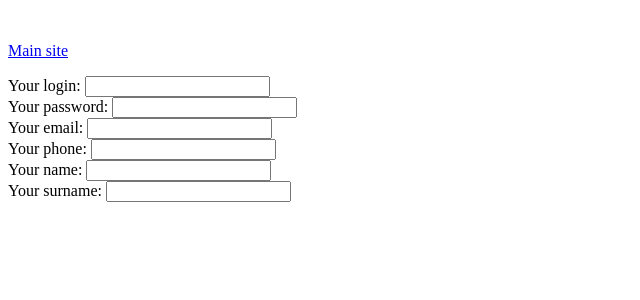
After one commit to karolinakowalczyk/Hotele-bazy-danych, a Django app: page /signUp/ in a window 1280 px wide. The commit adds this page. Shown: the top 300 px of the page, without its empty margins (0-640 px from the left). Run offline with Django 3.2, Linux system fonts and the light colour scheme.

Commit message:
add sign in/up labels

```diff
--- /dev/null
+++ b/hotele_baza/hotele_baza/databaseapp/templates/databaseapp/signUp.html
@@ -0,0 +1,24 @@
+{% extends "databaseapp/base.html" %}
+
+{% block content %}
+     <div class="signupbuttons">
+        <label for="userlogin">Your login:</label>
+        <input type="text" name="userlogin" id="userlogin" />
+        <br>
+        <label for="userpassword">Your password:</label>
+        <input type="password" name="userpassword" id="userpassword" />
+        <br>
+        <label for="useremail">Your email:</label>
+        <input type="text" name="useremail" id="useremail" />
+        <br>
+        <label for="userphone">Your phone:</label>
+        <input type="text" name="userphone" id="userphone" />
+        <br>
+        <label for="username">Your name:</label>
+        <input type="text" name="username" id="username" />
+        <br>
+        <label for="usersurname">Your surname:</label>
+        <input type="text" name="usersurname" id="usersurname" />
+         <br>
+    </div>
+{% endblock content %}
--- a/hotele_baza/hotele_baza/databaseapp/urls.py
+++ b/hotele_baza/hotele_baza/databaseapp/urls.py
@@ -4,5 +4,7 @@ from . import views
 app_name = 'databaseapp'
 
 urlpatterns = [
-        path('', views.index, name='index')
+        path('', views.index, name='index'),
+        path('login/', views.login, name='login'),
+        path('signUp/', views.signUp, name='signUp')
     ]
--- a/hotele_baza/hotele_baza/databaseapp/views.py
+++ b/hotele_baza/hotele_baza/databaseapp/views.py
@@ -1,9 +1,13 @@
 from django.shortcuts import render
 from .models import Users
-
-
 
 def index(request):
     user_list = Users.objects.order_by('surname')[:5]
     context = {'user_list': user_list}
     return render(request, 'databaseapp/index.html', context)
+
+def login(request):
+    return render(request, 'databaseapp/login.html')
+
+def signUp(request):
+    return render(request, 'databaseapp/signUp.html')
```
Also changed, not shown: hotele_baza/hotele_baza/databaseapp/templates/databaseapp/index.html (+6 -11 lines), hotele_baza/hotele_baza/databaseapp/templates/databaseapp/login.html (added, +12 -0 lines), 1 other file.
